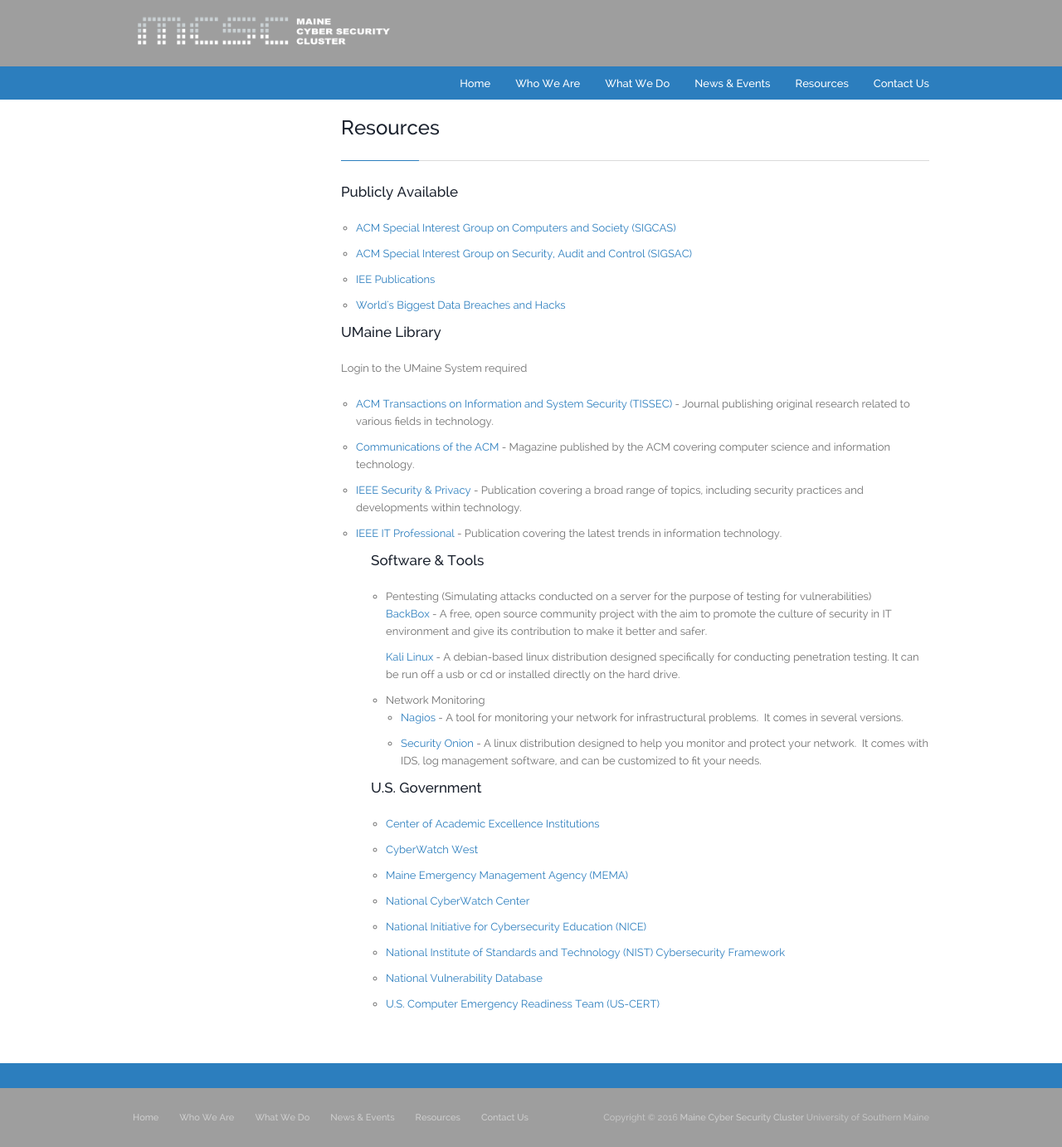
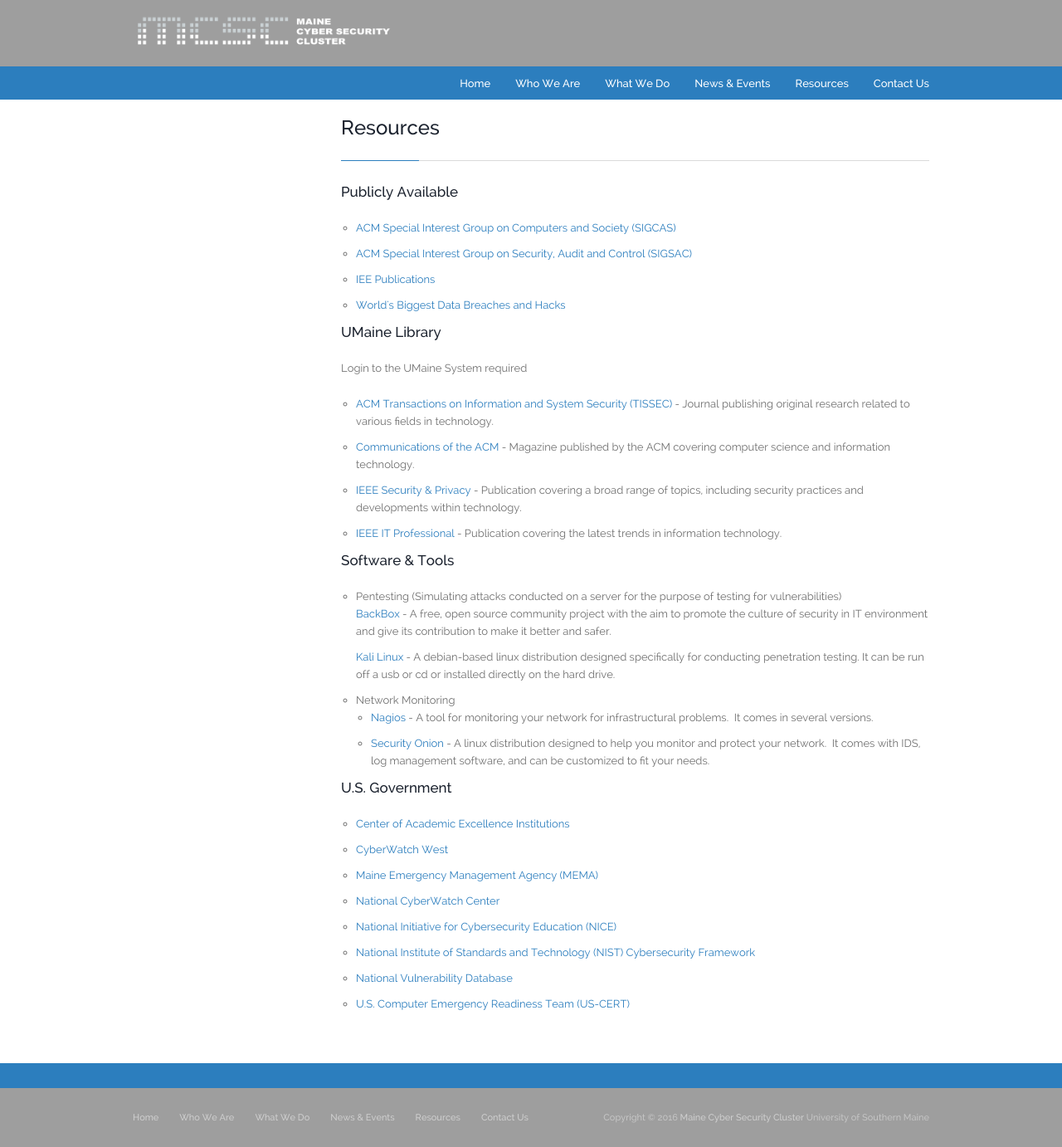
Before and after one commit to nick-spear/MCSC-Website-Update, a Jekyll site: the page built from _pages/resources/index.md, in a window 1280 px wide and 1382 px high. Shown: the whole window at 83% size. Built offline with Jekyll 4.4.1, drawn with Linux system fonts in a browser that asks for light colours; nearby versions of some CDN libraries.

Commit message:
Update index.md

```diff
--- a/_pages/resources/index.md
+++ b/_pages/resources/index.md
@@ -20,7 +20,7 @@
 	<li><a href="http://cacm.acm.org.ursus-proxy-1.ursus.maine.edu/">Communications of the ACM</a> - Magazine published by the ACM covering computer science and information technology.</li>
 	<li><a href="http://ieeexplore.ieee.org.ursus-proxy-1.ursus.maine.edu/">IEEE Security &amp; Privacy</a> - Publication covering a broad range of topics, including security practices and developments within technology.</li>
 	<li><a href="http://ieeexplore.ieee.org.ursus-proxy-1.ursus.maine.edu/">IEEE IT Professional</a> - Publication covering the latest trends in information technology.</li>
-<ul class="bullet-list">
+</ul>
 <h2>Software &amp; Tools</h2>
 <ul class="bullet-list">
 	<li>Pentesting (Simulating attacks conducted on a server for the purpose of testing for vulnerabilities)
```
